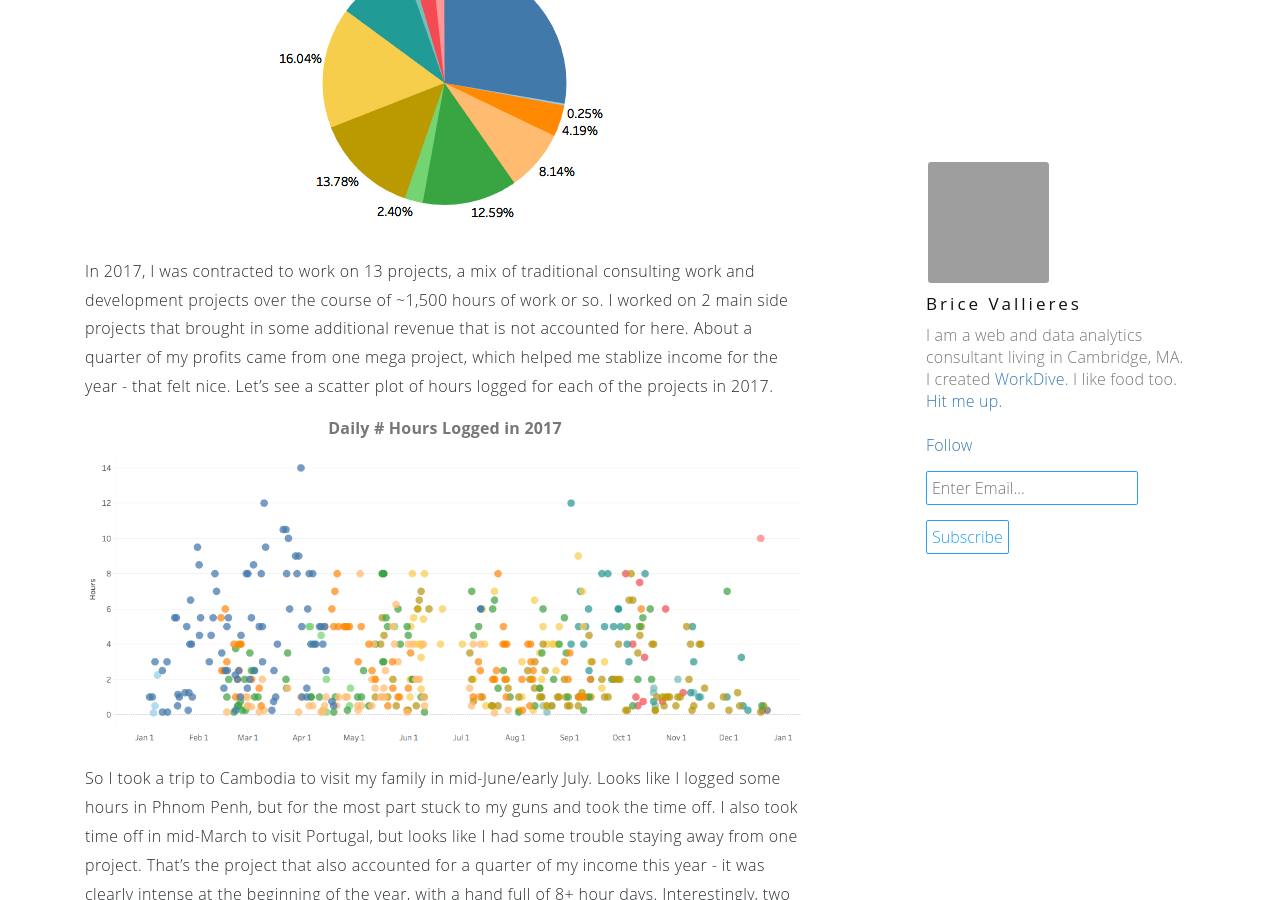
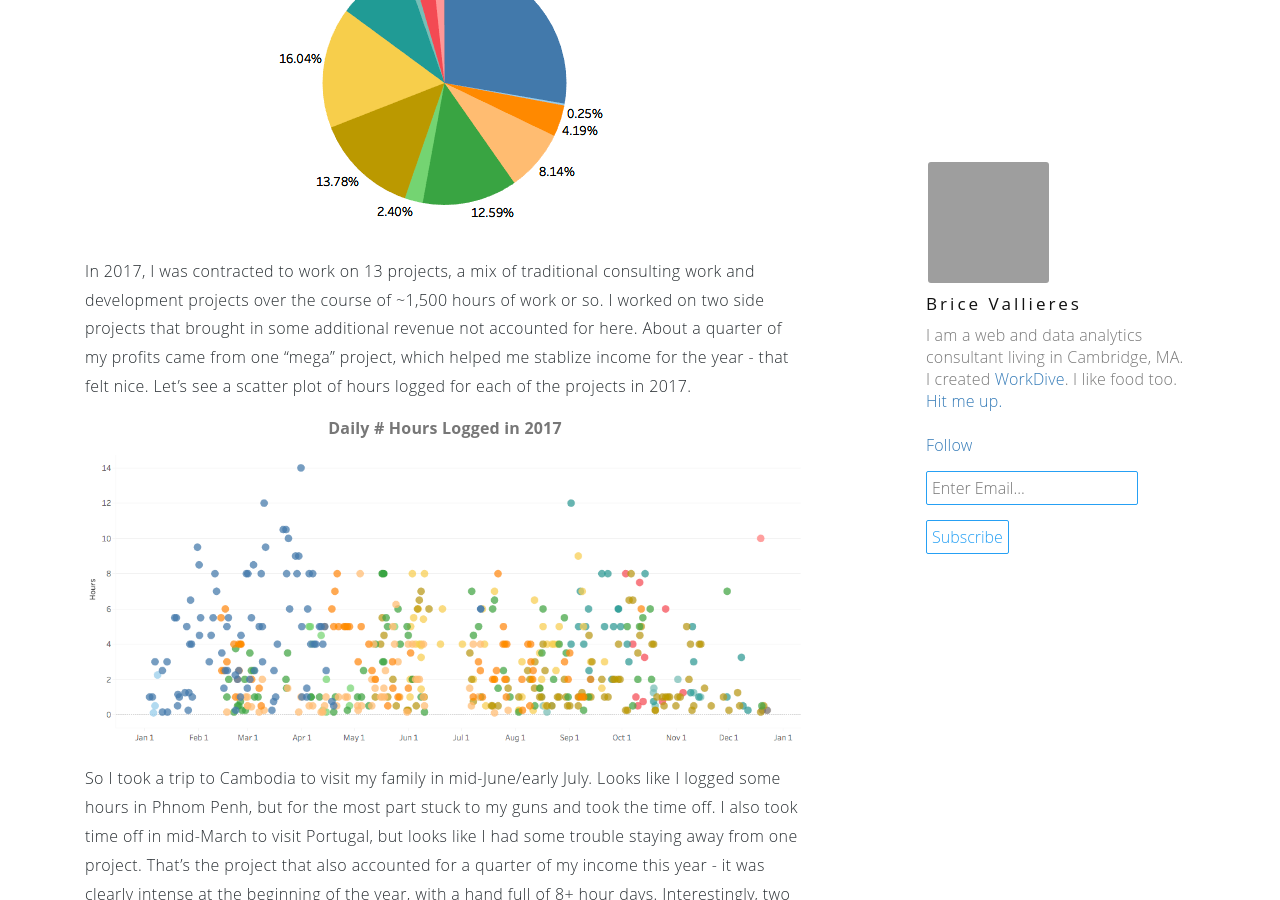
Before and after one commit to bvallier/blog, a Jekyll site: the page built from _posts/2017-12-29-consulting-in-2017.md, in a window 1280 px wide and 900 px high, scrolled down 2475 px. Built offline with Jekyll 4.4.1, drawn with Linux system fonts in a browser that asks for light colours; comment, search, counter and statistics services are not loaded; grey boxes are pictures that could not be loaded.

Commit message:
language edit

```diff
--- a/_posts/2017-12-29-consulting-in-2017.md
+++ b/_posts/2017-12-29-consulting-in-2017.md
@@ -30,7 +30,7 @@ Anyways, I think I promised you some vizzes about my first year out. Unfortunate
 
 <center><img class="img-responsive" src = "/../images/profit_by_project_2017.png" height="306" width="360" /></center>
 
-In 2017, I was contracted to work on 13 projects, a mix of traditional consulting work and development projects over the course of ~1,500 hours of work or so. I worked on 2 main side projects that brought in some additional revenue that is not accounted for here. About a quarter of my profits came from one mega project, which helped me stablize income for the year - that felt nice. Let's see a scatter plot of hours logged for each of the projects in 2017.
+In 2017, I was contracted to work on 13 projects, a mix of traditional consulting work and development projects over the course of ~1,500 hours of work or so. I worked on two side projects that brought in some additional revenue not accounted for here. About a quarter of my profits came from one "mega" project, which helped me stablize income for the year - that felt nice. Let's see a scatter plot of hours logged for each of the projects in 2017.
 
 **<center>Daily # Hours Logged in 2017 </center>**
 
```
Also changed, not shown: 1 other file.
